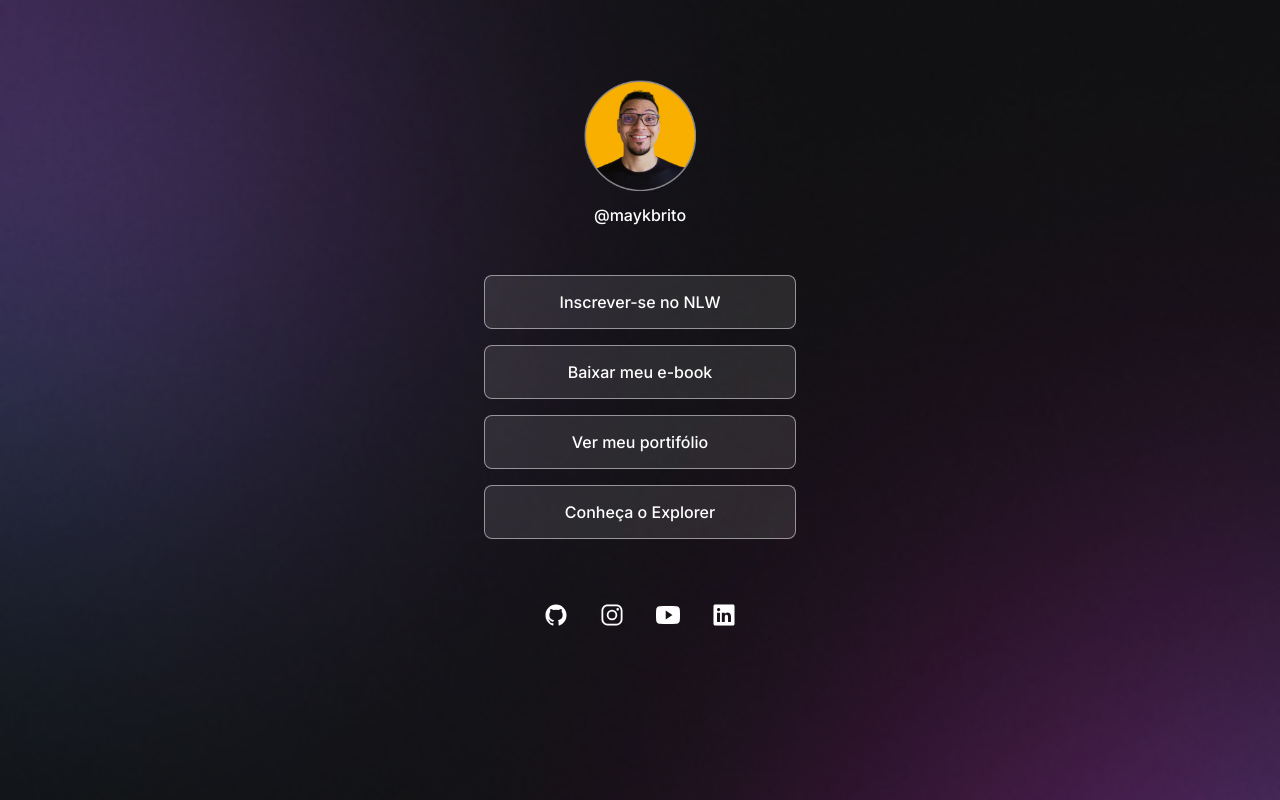
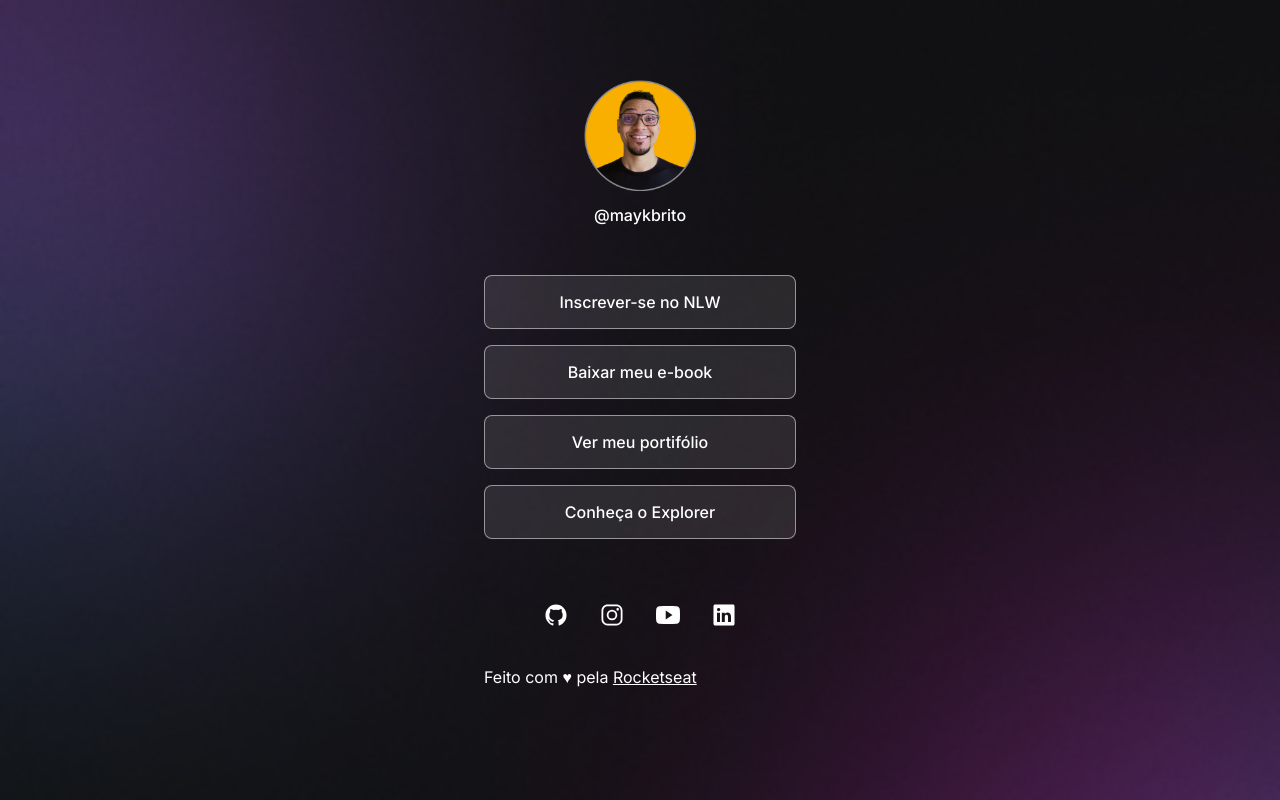
Before and after one commit to MiPigurim/Rocketseat-Devlinks, a plain HTML site: page index.html in a window 1280 px wide. Drawn offline with nearby package versions, Linux system fonts and the light colour scheme.

Commit message:
feat: add rodapé

```diff
--- a/index.html
+++ b/index.html
@@ -46,8 +46,11 @@
       <a href="#" target="_blank">
         <ion-icon name="logo-linkedin"></ion-icon>
       </a>
+    </div>
 
-    </div>
+    <footer> <!--tag add geralmente para rodapés-->
+      Feito com ♥ pela <a href="#">Rocketseat</a>
+    </footer>
 
   </div>
 
```
